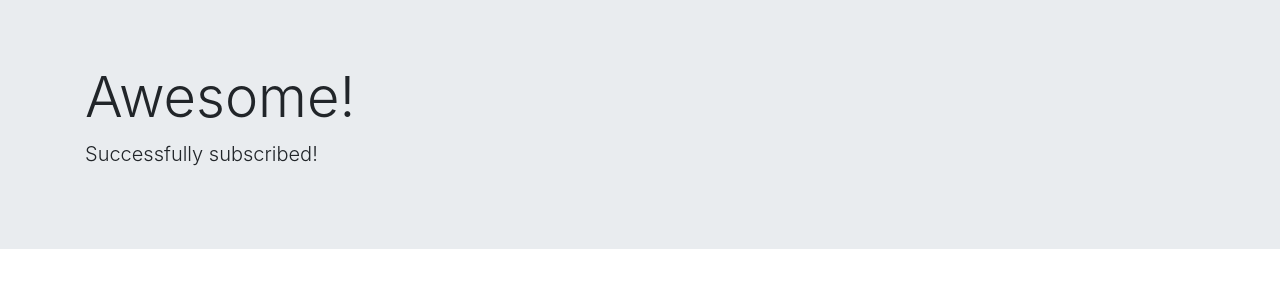
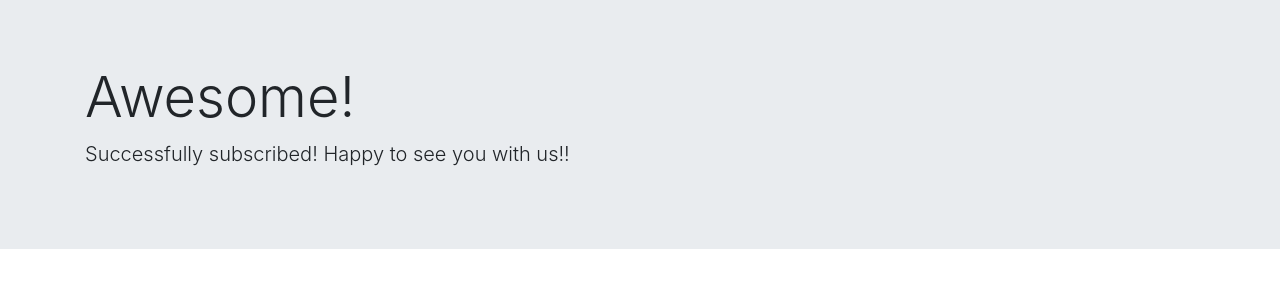
Before and after one commit to SriKutty962/newslettersignup-mailchimp, a website: page success.html in a window 1280 px wide. Drawn offline with nearby package versions, Linux system fonts and the light colour scheme.

Commit message:
changes to success page

```diff
--- a/success.html
+++ b/success.html
@@ -14,7 +14,7 @@
     <div class="jumbotron jumbotron-fluid">
         <div class="container">
             <h1 class="display-4">Awesome!</h1>
-            <p class="lead">Successfully subscribed!</p>
+            <p class="lead">Successfully subscribed! Happy to see you with us!!</p>
         </div>
     </div>
 </body>
```
